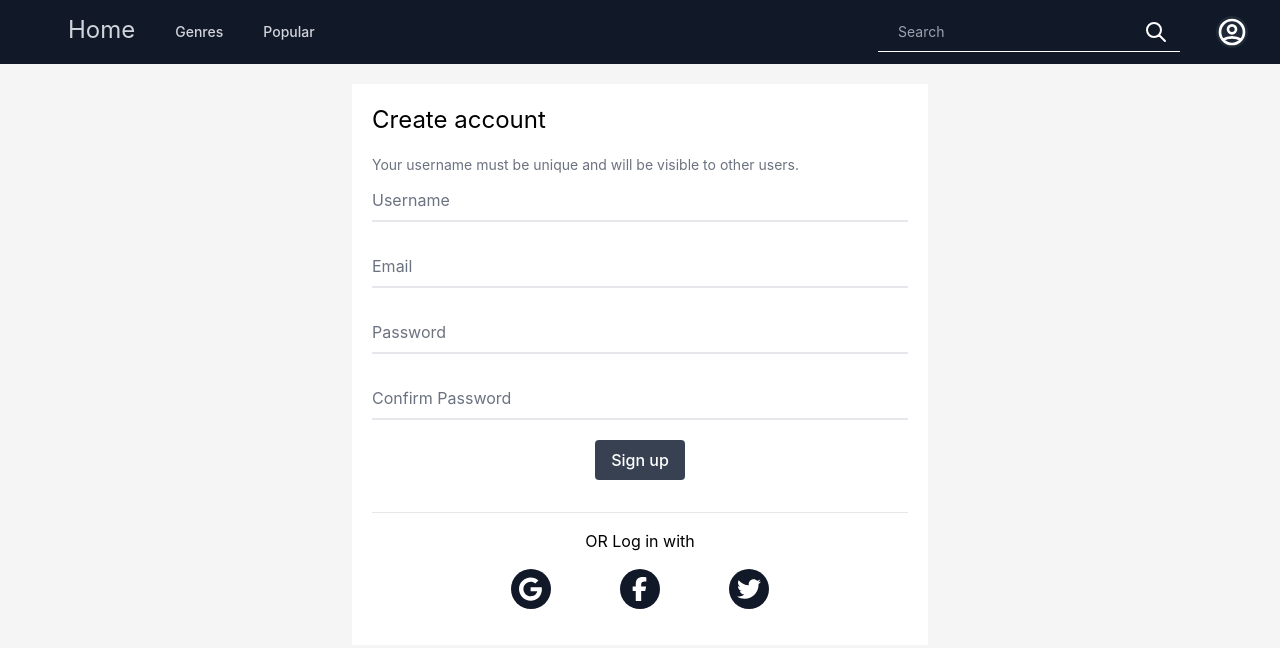
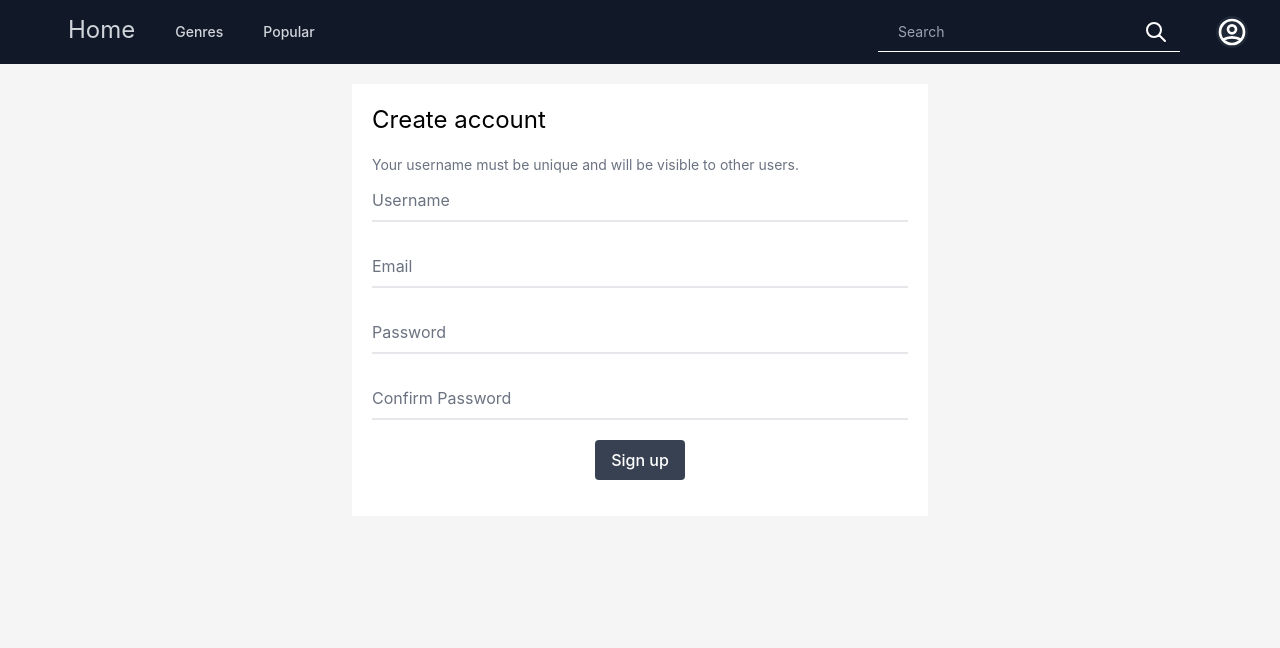
Before and after one commit to AlessandroCanossa/tec-web-project, a Next.js app in the folder frontend/: page /registration in a window 1280 px wide. Shown: the top 648 px of the page. Built offline with nearby package versions, Linux system fonts and the light colour scheme.

Commit message:
removed login with socials

```diff
--- a/frontend/components/loginSocial.module.css
+++ /dev/null
@@ -1,12 +0,0 @@
-.icon_btn {
-  @apply rounded-full h-10 w-10 bg-gray-900 text-white transition
-}
-
-.icon_btn:hover {
-  @apply bg-gray-300 text-black
-}
-
-.icon {
-  height: 1.5em;
-  padding-top: 3px;
-}
--- a/frontend/components/loginSocial.tsx
+++ /dev/null
@@ -1,46 +0,0 @@
-import Link from "next/link";
-import styles from "./loginSocial.module.css";
-import { FontAwesomeIcon } from "@fortawesome/react-fontawesome";
-import {
-  faFacebookF,
-  faGoogle,
-  faTwitter,
-} from "@fortawesome/free-brands-svg-icons";
-
-const LoginSocial = () => {
-  return (
-    <>
-      <hr className="relative my-4 w-full" />
-      <div className=" w-full justify-content-md-center mb-4">
-        <div className=" text-center">
-          <p>OR Log in with</p>
-        </div>
-      </div>
-      <div className=" flex flex-wrap mb-4 w-full">
-        <div className="w-full md:w-1/3 md:text-right text-center">
-          <Link href="/google-signin" passHref>
-            <button className={styles.icon_btn}>
-              <FontAwesomeIcon icon={faGoogle} className={styles.icon} />
-            </button>
-          </Link>
-        </div>
-        <div className="w-full md:w-1/3 text-center">
-          <Link href="/facebook-signin" passHref>
-            <button className={styles.icon_btn}>
-              <FontAwesomeIcon icon={faFacebookF} className={styles.icon} />
-            </button>
-          </Link>
-        </div>
-        <div className="w-full md:w-1/3 md:text-left text-center">
-          <Link href="/twitter-signin" passHref>
-            <button className={styles.icon_btn}>
-              <FontAwesomeIcon icon={faTwitter} className={styles.icon} />
-            </button>
-          </Link>
-        </div>
-      </div>
-    </>
-  );
-};
-
-export default LoginSocial;
--- a/frontend/pages/login.tsx
+++ b/frontend/pages/login.tsx
@@ -1,7 +1,6 @@
 import Head from "next/head";
 import Layout from "../components/layout";
 import FormInput from "../components/formInput";
-import LoginSocial from "../components/loginSocial";
 
 const Login = () => {
   return (
@@ -43,7 +42,6 @@ const Login = () => {
             </div>
           </form>
         </div>
-        <LoginSocial />
       </div>
     </Layout>
   );
--- a/frontend/pages/registration.tsx
+++ b/frontend/pages/registration.tsx
@@ -4,7 +4,6 @@ import { NextPage } from "next/types";
 import { FocusEvent, useState } from "react";
 
 import Layout from "../components/layout";
-import LoginSocial from "../components/loginSocial";
 import FormInput from "../components/formInput";
 import styles from "../components/registration.module.css";
 
@@ -107,7 +106,6 @@ const Registration: NextPage = () => {
             </div>
           </form>
         </div>
-        <LoginSocial />
       </div>
     </Layout>
   );
```
